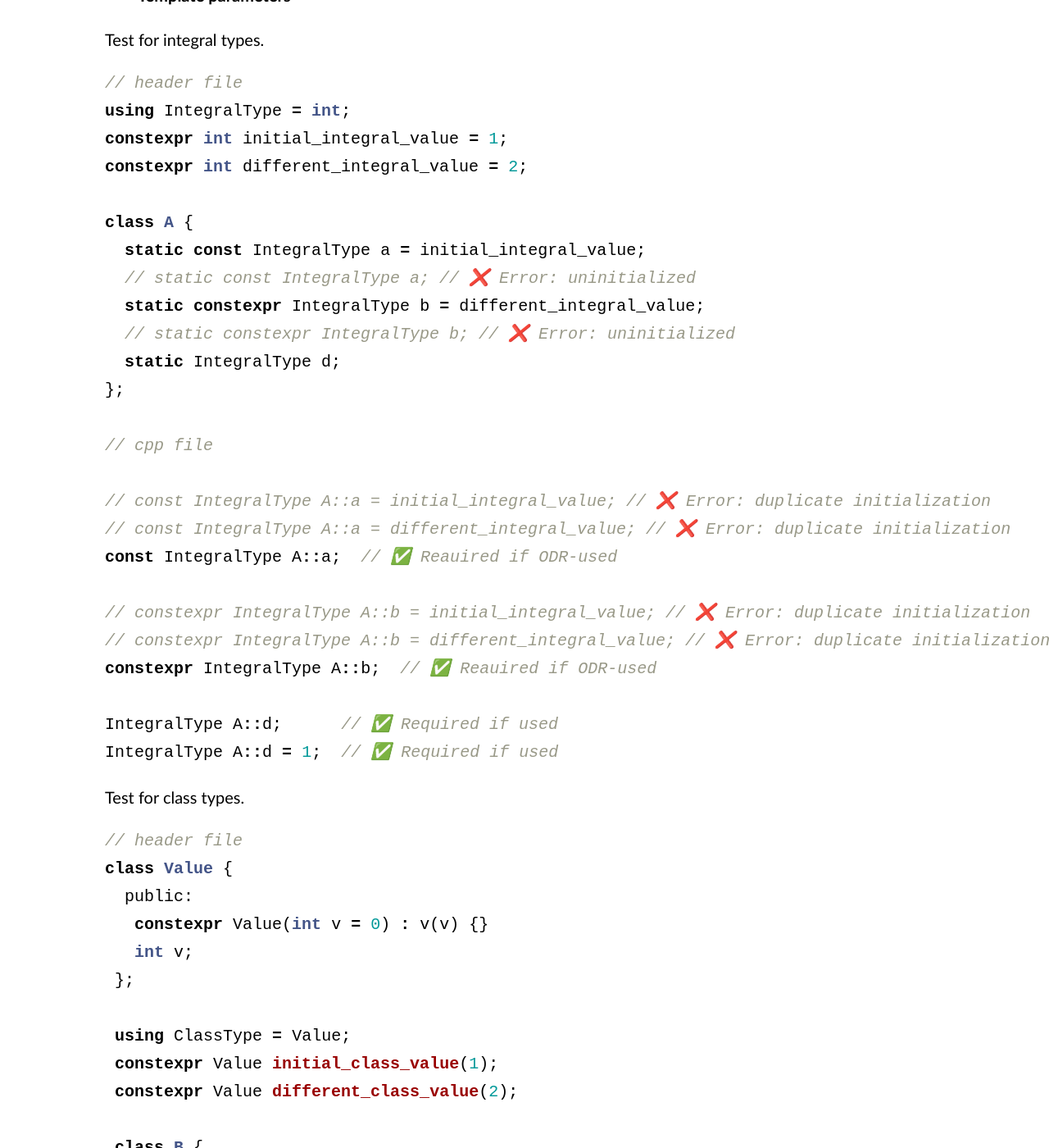
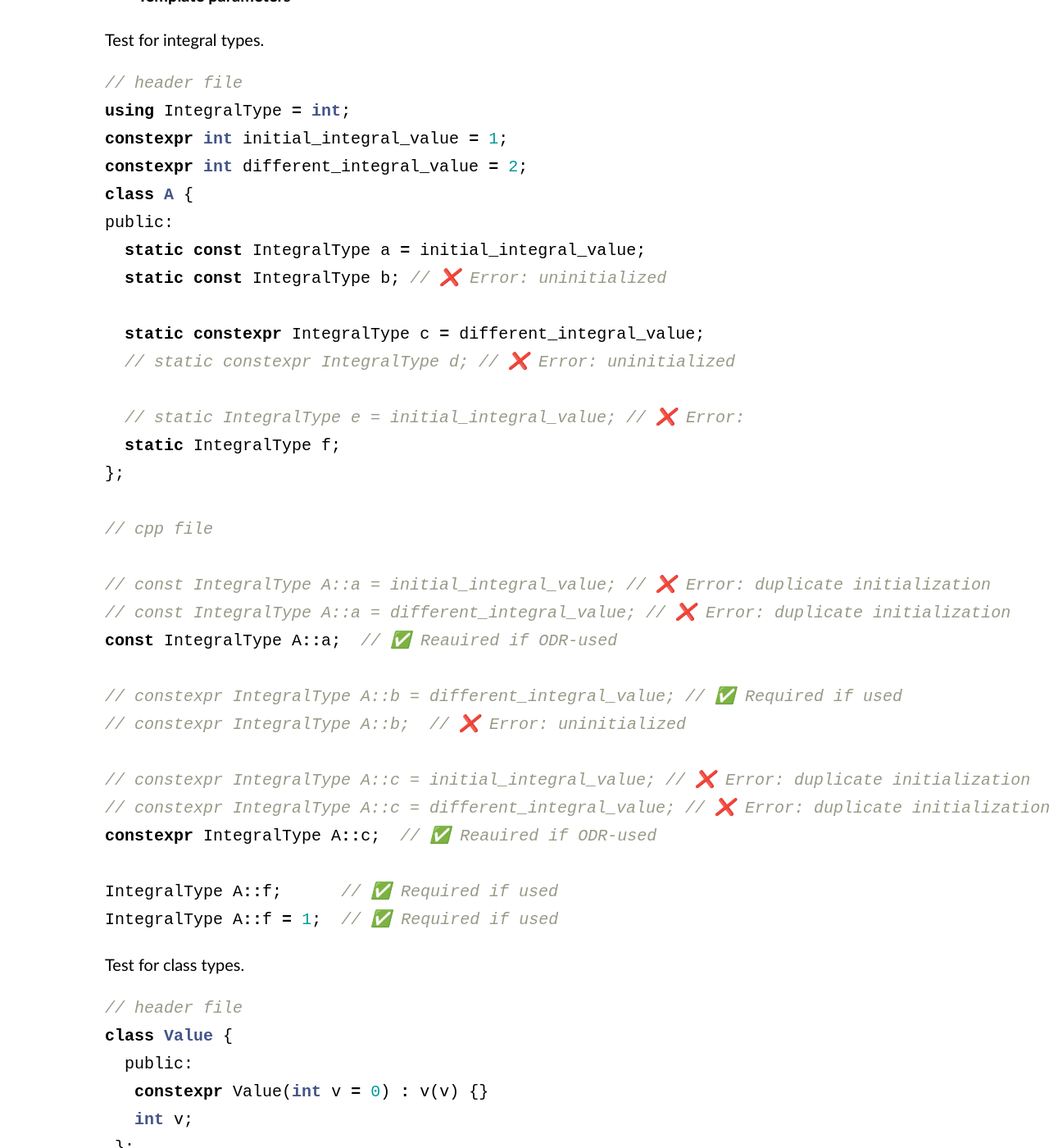
Before and after one commit to baihacker/main, a Jekyll site: the page built from docs/_posts/2025-02-09-A_survey_on_c++_class_static_data_members.md, in a window 1280 px wide and 1400 px high, scrolled down 1803 px. Shown: the whole window at 82% size. Built offline with Jekyll 4.4.1, drawn with Linux system fonts in a browser that asks for light colours; comment, search, counter and statistics services are not loaded.

Commit message:
Refine docs.

````diff
--- a/docs/_posts/2025-02-09-A_survey_on_c++_class_static_data_members.md
+++ b/docs/_posts/2025-02-09-A_survey_on_c++_class_static_data_members.md
@@ -79,13 +79,16 @@ Test for integral types.
 using IntegralType = int;
 constexpr int initial_integral_value = 1;
 constexpr int different_integral_value = 2;
+class A {
+public:
+  static const IntegralType a = initial_integral_value;
+  static const IntegralType b; // ❌ Error: uninitialized
 
-class A {
-  static const IntegralType a = initial_integral_value;
-  // static const IntegralType a; // ❌ Error: uninitialized
-  static constexpr IntegralType b = different_integral_value;
-  // static constexpr IntegralType b; // ❌ Error: uninitialized
-  static IntegralType d;
+  static constexpr IntegralType c = different_integral_value;
+  // static constexpr IntegralType d; // ❌ Error: uninitialized
+
+  // static IntegralType e = initial_integral_value; // ❌ Error:
+  static IntegralType f;
 };
 
 // cpp file
@@ -94,12 +97,15 @@ class A {
 // const IntegralType A::a = different_integral_value; // ❌ Error: duplicate initialization
 const IntegralType A::a;  // ✅ Reauired if ODR-used
 
-// constexpr IntegralType A::b = initial_integral_value; // ❌ Error: duplicate initialization
-// constexpr IntegralType A::b = different_integral_value; // ❌ Error: duplicate initialization
-constexpr IntegralType A::b;  // ✅ Reauired if ODR-used
+// constexpr IntegralType A::b = different_integral_value; // ✅ Required if used
+// constexpr IntegralType A::b;  // ❌ Error: uninitialized
 
-IntegralType A::d;      // ✅ Required if used
-IntegralType A::d = 1;  // ✅ Required if used
+// constexpr IntegralType A::c = initial_integral_value; // ❌ Error: duplicate initialization
+// constexpr IntegralType A::c = different_integral_value; // ❌ Error: duplicate initialization
+constexpr IntegralType A::c;  // ✅ Reauired if ODR-used
+
+IntegralType A::f;      // ✅ Required if used
+IntegralType A::f = 1;  // ✅ Required if used
 ```
 
 Test for class types.
````
